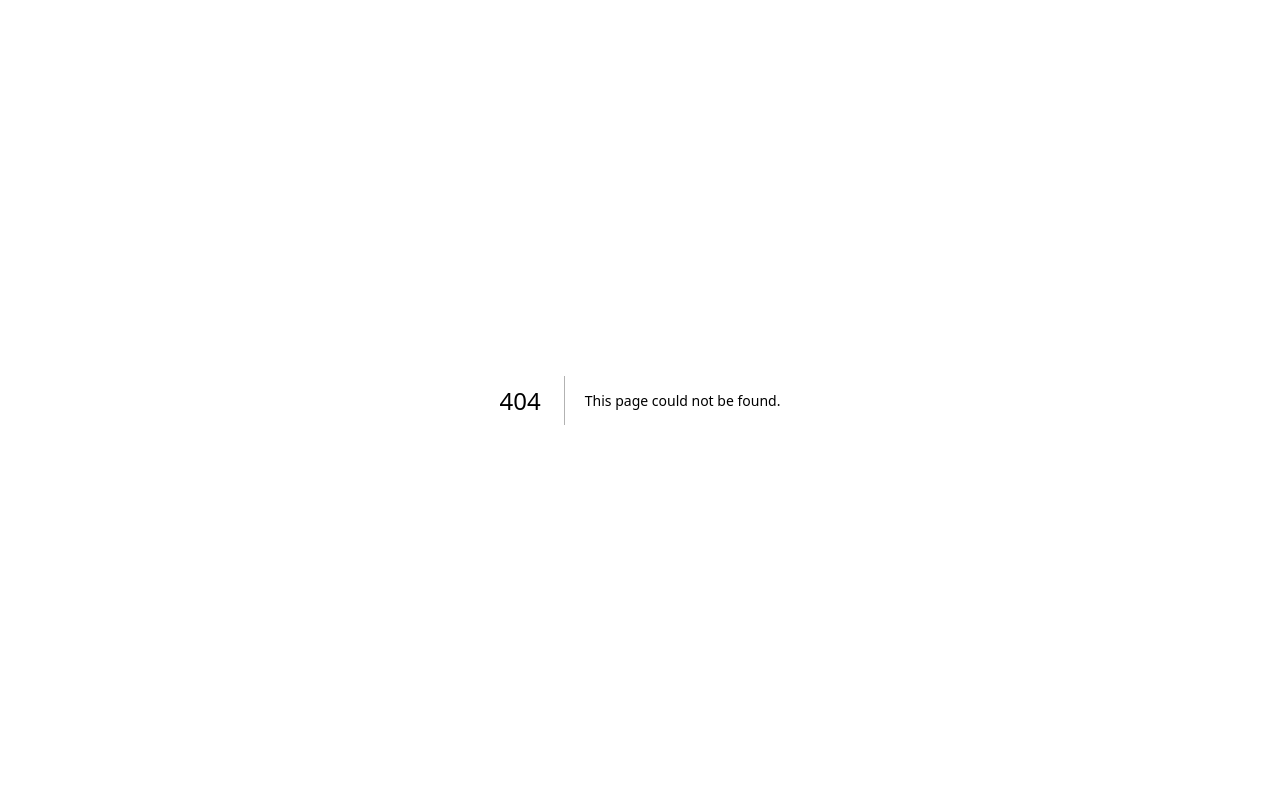
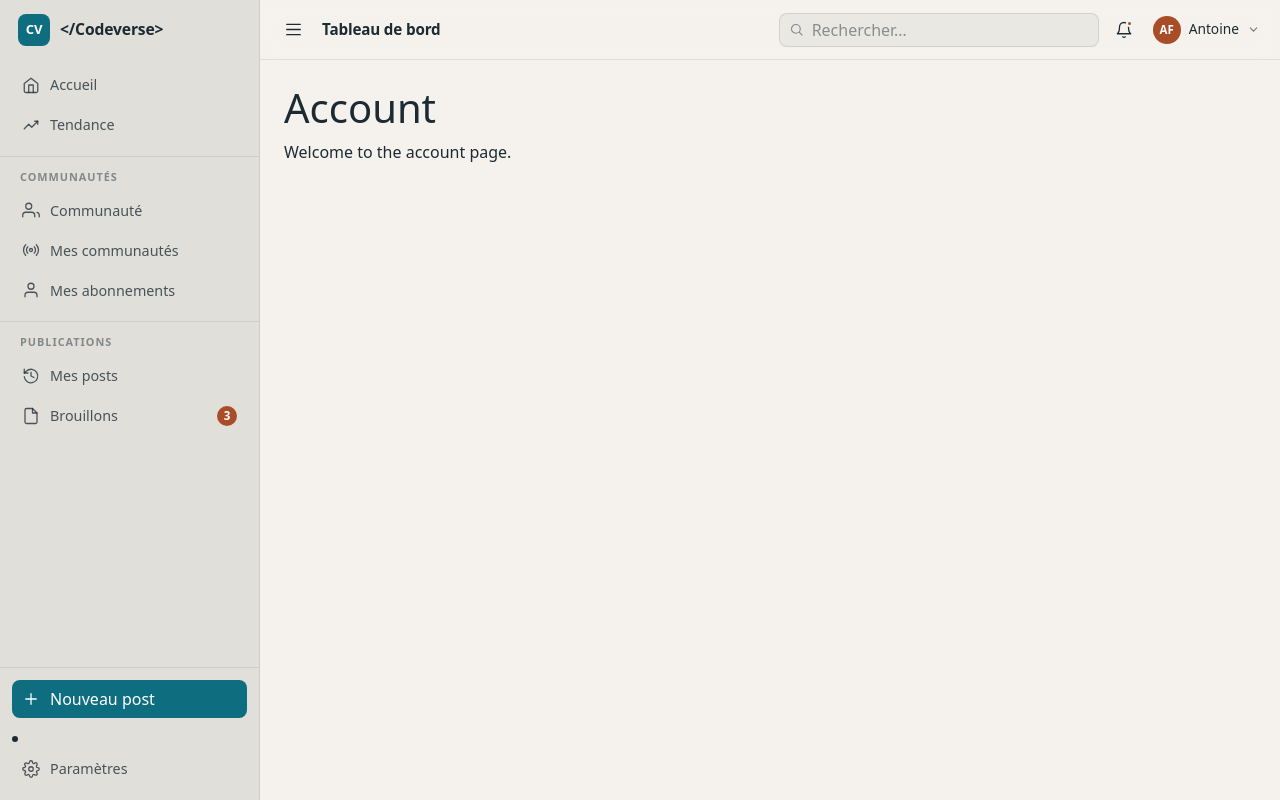
Before and after one commit to SANKUD0/Codeverse, a Next.js app in the folder frontend/: page /account in a window 1280 px wide. Before the commit this address had no page. Built offline with nearby package versions, Linux system fonts and the light colour scheme.

Commit message:
feat: add layout and account page components for account section

```diff
--- /dev/null
+++ b/frontend/src/app/(account)/account/layout.tsx
@@ -0,0 +1,7 @@
+import DashboardLayout from "@/components/DasboardLayout";
+
+export default function Layout({ children }: { children: React.ReactNode }) {
+    return (
+        <DashboardLayout>{children}</DashboardLayout>
+    );
+}
--- /dev/null
+++ b/frontend/src/app/(account)/account/page.tsx
@@ -0,0 +1,8 @@
+export default function AccountPage() {
+    return (
+        <div>
+            <h1>Account</h1>
+            <p>Welcome to the account page.</p>
+        </div>
+    )
+}
```
